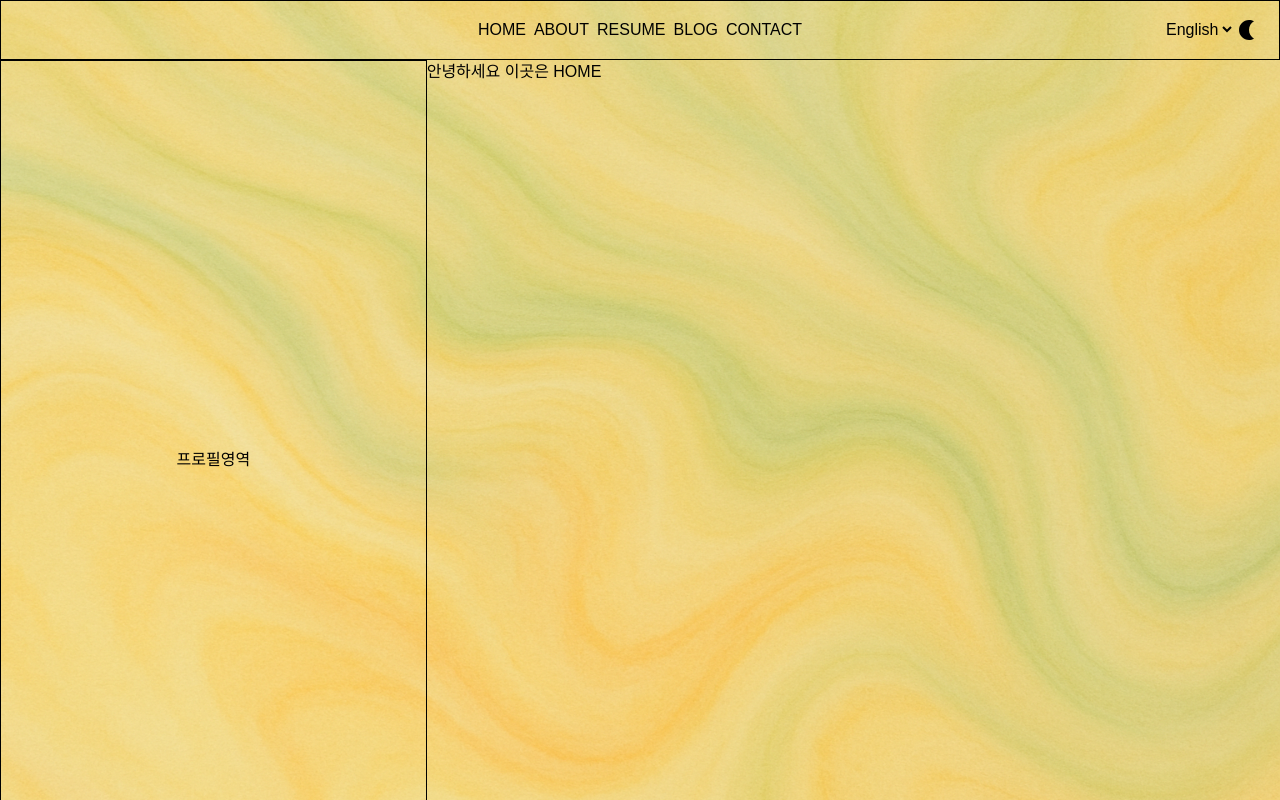
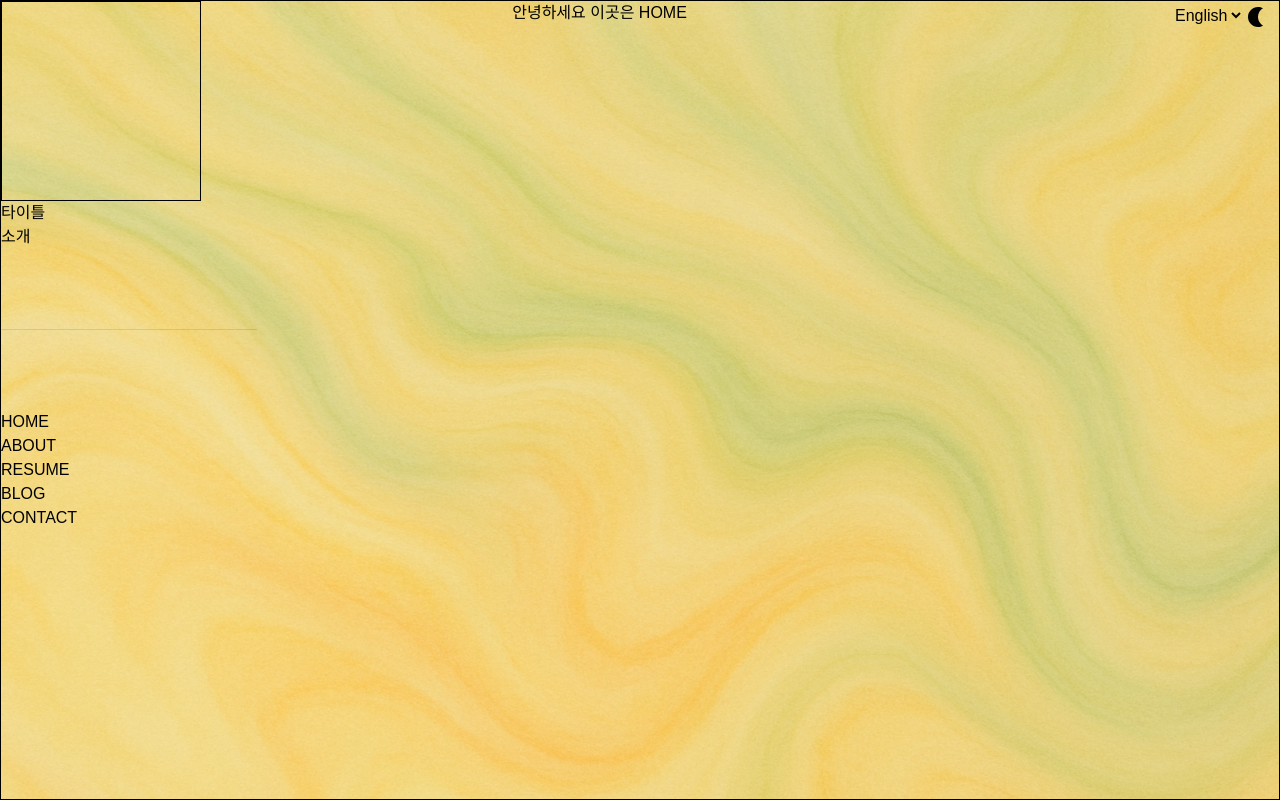
Before and after one commit to younggyung/personal-website, a Next.js app: page /en in a window 1280 px wide. Built offline with nearby package versions, Linux system fonts and the light colour scheme.

Commit message:
[style] 레이아웃 수정

```diff
--- a/src/app/[locale]/about/page.tsx
+++ b/src/app/[locale]/about/page.tsx
@@ -0,0 +1,5 @@
+const About = () => {
+  return <>어바웃 페이지</>;
+};
+
+export default About;
--- /dev/null
+++ b/src/app/[locale]/blog/page.tsx
@@ -0,0 +1,5 @@
+const Blog = () => {
+  return <>블로그</>;
+};
+
+export default Blog;
--- a/src/app/[locale]/layout.tsx
+++ b/src/app/[locale]/layout.tsx
@@ -6,6 +6,7 @@ import { ThemeProvider } from '@/feature/context/ThemeContext';
 import { NextIntlClientProvider, hasLocale } from 'next-intl';
 import { notFound } from 'next/navigation';
 import { routing } from '@/i18n/routing';
+import ConfigBox from '@/component/ConfigBox';
 
 const geistSans = Geist({
   variable: '--font-geist-sans',
@@ -40,10 +41,10 @@ export default async function RootLayout({
       <body className={`${geistSans.variable} ${geistMono.variable}`}>
         <NextIntlClientProvider>
           <ThemeProvider>
-            <Nav />
-            <div className="flex h-full">
+            <div className="flex h-full w-full border-1">
+              <ConfigBox />
               <Profile />
-              {children}
+              <main className="lg:w-[60%]">{children}</main>
             </div>
           </ThemeProvider>
         </NextIntlClientProvider>
--- /dev/null
+++ b/src/app/[locale]/resume/page.tsx
@@ -0,0 +1,4 @@
+const Resume = () => {
+  return <>Resume</>;
+};
+export default Resume;
--- /dev/null
+++ b/src/component/ConfigBox.tsx
@@ -0,0 +1,52 @@
+'use client';
+import { useTheme } from '@/feature/context/ThemeContext';
+import { Nightlight, LightMode } from '@mui/icons-material';
+import { ChangeEvent, useTransition } from 'react';
+import { usePathname, useRouter } from '@/i18n/navigation';
+import { useParams } from 'next/navigation';
+import { Locale, useLocale } from 'next-intl';
+
+const ThemeButton = () => {
+  const { theme, toggleTheme } = useTheme();
+  return <button onClick={toggleTheme}>{theme !== 'dark' ? <Nightlight /> : <LightMode />}</button>;
+};
+
+const LanguageButton = () => {
+  const router = useRouter();
+  const locale = useLocale();
+  const [isPending, startTransition] = useTransition();
+  // todo-develop: 다국어 컨텐츠 많아져서 느려질 경우 isPending 이용하기
+  const pathname = usePathname();
+  const params = useParams();
+
+  const handleSelectChange = (event: ChangeEvent<HTMLSelectElement>) => {
+    const nextLocale = event.target.value as Locale;
+    startTransition(() => {
+      router.replace(
+        // @ts-expect-error -- TypeScript will validate that only known `params`
+        // are used in combination with a given `pathname`. Since the two will
+        // always match for the current route, we can skip runtime checks.
+        { pathname, params },
+        { locale: nextLocale }
+      );
+    });
+  };
+
+  return (
+    <select onChange={handleSelectChange} defaultValue={locale}>
+      <option value="ko">한국어</option>
+      <option value="en">English</option>
+    </select>
+  );
+};
+
+const ConfigBox = () => {
+  return (
+    <div className="fixed top-1 right-3">
+      <LanguageButton />
+      <ThemeButton />
+    </div>
+  );
+};
+
+export default ConfigBox;
--- a/src/component/Menu.tsx
+++ /dev/null
@@ -1,22 +0,0 @@
-'use client';
-
-import { ROUTES } from '@/const/route';
-import { useTranslations } from 'next-intl';
-import { Link } from '@/i18n/navigation';
-import cn from '@/lib/class-names';
-
-const Memu = ({ type, className }: { type: 'vertical' | 'horizon'; className?: string }) => {
-  const t = useTranslations('nav');
-
-  return (
-    <div className={cn('items-center gap-2', type === 'vertical' ? 'flex flex-col' : 'flex', className)}>
-      {ROUTES.map((i, idx) => (
-        <Link key={idx} href={i.path}>
-          {t(i.labelKey)}
-        </Link>
-      ))}
-    </div>
-  );
-};
-
-export default Memu;
--- a/src/component/Nav.tsx
+++ b/src/component/Nav.tsx
@@ -1,56 +1,19 @@
 'use client';
-
-import { useTheme } from '@/feature/context/ThemeContext';
-import { Nightlight, LightMode } from '@mui/icons-material';
-import { ChangeEvent, useTransition } from 'react';
-import { usePathname, useRouter } from '@/i18n/navigation';
-import { useParams } from 'next/navigation';
-import { Locale, useLocale } from 'next-intl';
-import Menu from './Menu';
+import { ROUTES } from '@/const/route';
+import { useTranslations } from 'next-intl';
+import { Link } from '@/i18n/navigation';
+import cn from '@/lib/class-names';
 
 const Nav = () => {
+  const t = useTranslations('nav');
   return (
-    <div className="relative flex h-15 items-center justify-center border-1">
-      <Menu type="horizon" />
-      <div className="absolute right-5">
-        <LanguageButton />
-        <ThemeButton />
-      </div>
-    </div>
-  );
-};
-
-const ThemeButton = () => {
-  const { theme, toggleTheme } = useTheme();
-  return <button onClick={toggleTheme}>{theme !== 'dark' ? <Nightlight /> : <LightMode />}</button>;
-};
-
-const LanguageButton = () => {
-  const router = useRouter();
-  const locale = useLocale();
-  const [isPending, startTransition] = useTransition();
-  // todo-develop: 다국어 컨텐츠 많아져서 느려질 경우 isPending 이용하기
-  const pathname = usePathname();
-  const params = useParams();
-
-  const handleSelectChange = (event: ChangeEvent<HTMLSelectElement>) => {
-    const nextLocale = event.target.value as Locale;
-    startTransition(() => {
-      router.replace(
-        // @ts-expect-error -- TypeScript will validate that only known `params`
-        // are used in combination with a given `pathname`. Since the two will
-        // always match for the current route, we can skip runtime checks.
-        { pathname, params },
-        { locale: nextLocale }
-      );
-    });
-  };
-
-  return (
-    <select onChange={handleSelectChange} defaultValue={locale}>
-      <option value="ko">한국어</option>
-      <option value="en">English</option>
-    </select>
+    <nav className="hidden items-center gap-2 lg:block">
+      {ROUTES.map((i, idx) => (
+        <li className="list-none" key={idx}>
+          <Link href={i.path}>{t(i.labelKey)}</Link>
+        </li>
+      ))}
+    </nav>
   );
 };
 
--- a/src/component/Profile.tsx
+++ b/src/component/Profile.tsx
@@ -1,8 +1,19 @@
+import Nav from './Nav';
+
 const Profile = () => {
   return (
-    <div className="flex h-full w-1/3 items-center justify-center border-1">
-      <p>프로필영역</p>
-    </div>
+    <header className="lg:sticky lg:top-0 lg:max-h-screen lg:w-[40%]">
+      {/* 프로필 사진 */}
+      <div className="h-50 w-50 border" />
+      <div className="flex flex-col gap-20">
+        <div>
+          <h3>타이틀</h3>
+          <div>소개</div>
+        </div>
+        <hr className="w-1/2 opacity-10" />
+        <Nav />
+      </div>
+    </header>
   );
 };
 
--- a/src/component/index.ts
+++ b/src/component/index.ts
@@ -1,3 +1,2 @@
 export { default as Nav } from './Nav';
-export { default as Memu } from './Menu';
 export { default as Profile } from './Profile';
--- a/src/style/globals.css
+++ b/src/style/globals.css
@@ -18,6 +18,7 @@ html.dark {
 html,
 body {
   height: 100%;
+  width: 100%;
   overflow-x: hidden;
   background: var(--background);
   background-image: var(--background-img);
```
